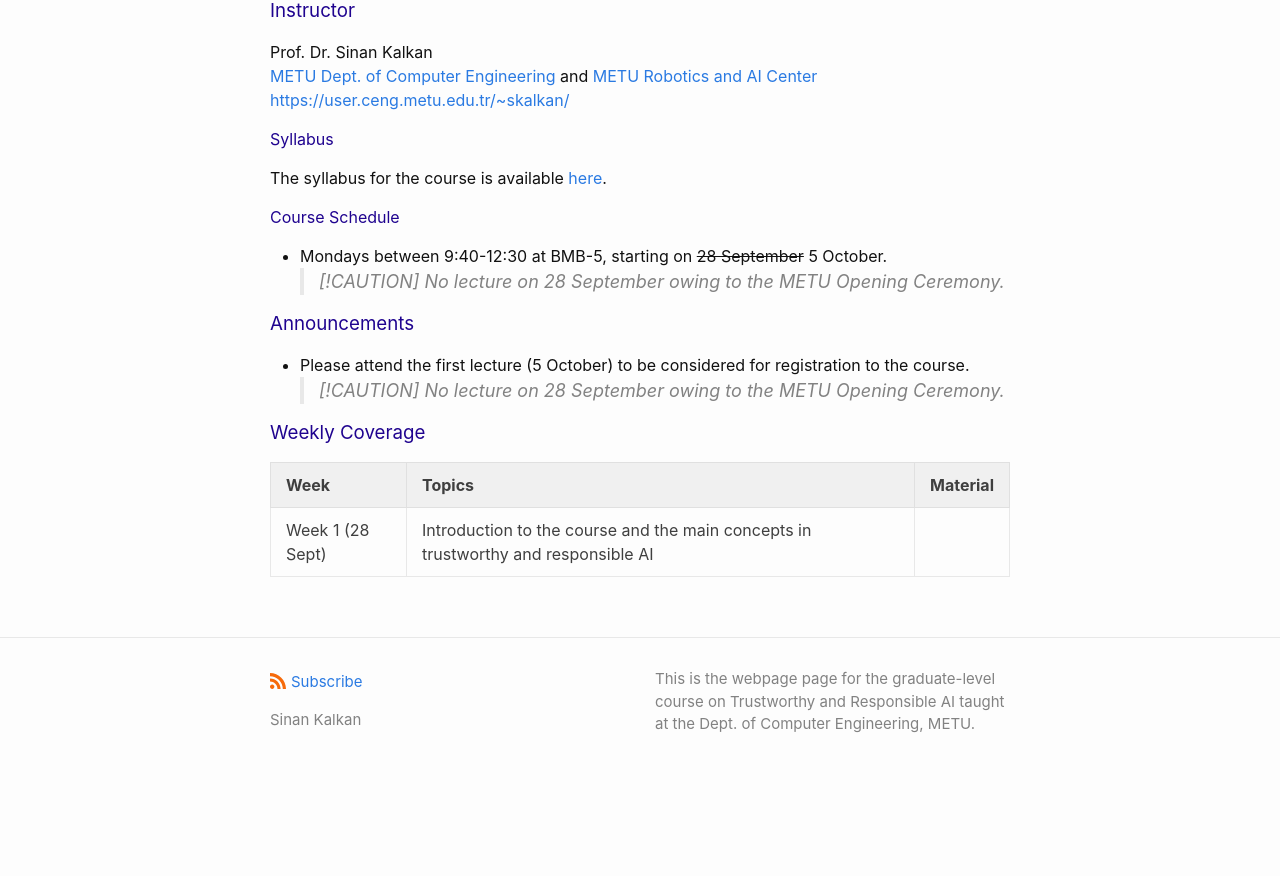
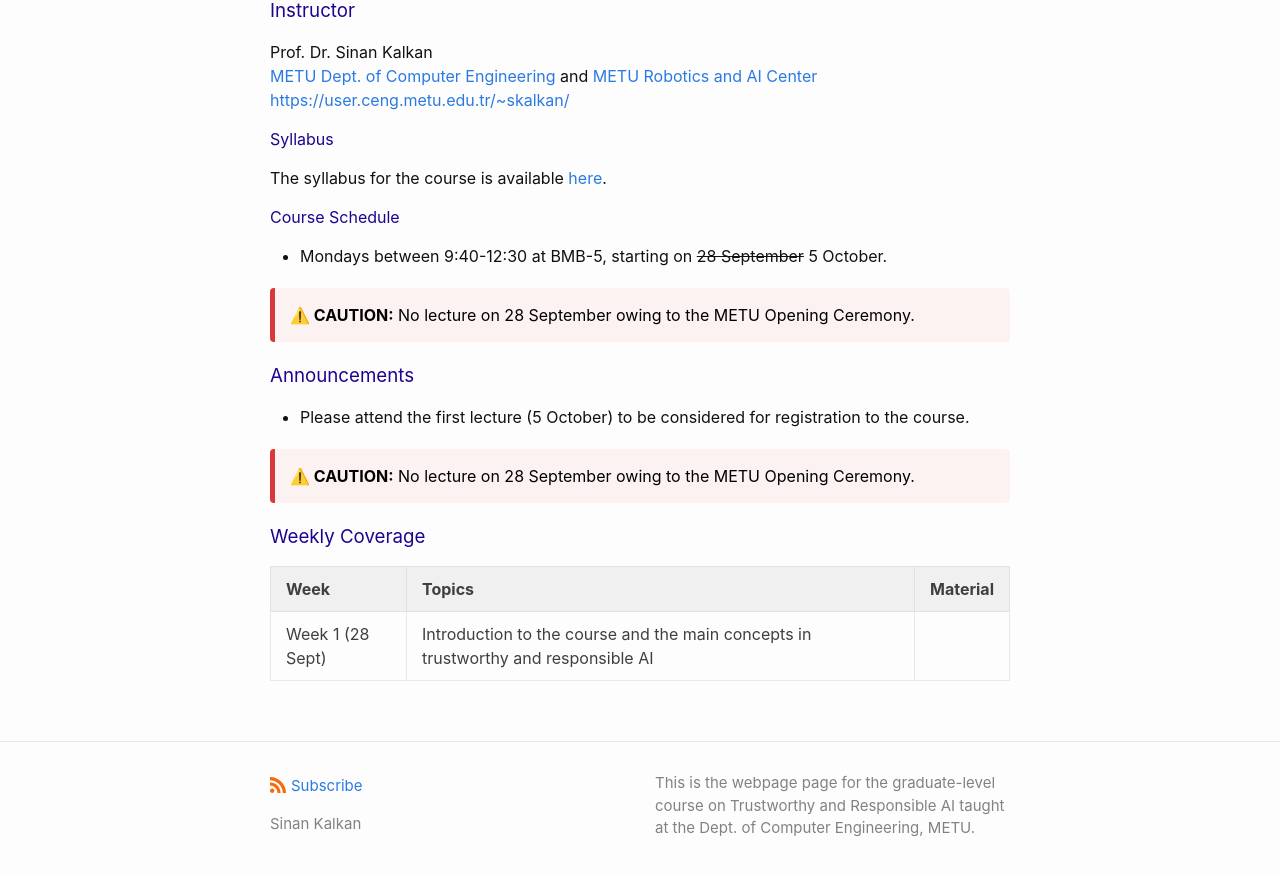
Before and after one commit to metu-trai/metu-trai.github.io, a Jekyll site: the page built from index.md, in a window 1280 px wide and 900 px high, scrolled down 770 px. Shown: the top 876 px of the window. Built offline with Jekyll 4.4.1, drawn with Linux system fonts in a browser that asks for light colours; our own code applies the rules of GitHub Pages for plain Markdown files; before the commit the page ends 1566 px from its top, so only the background shows below that.

Commit message:
Update index.md

```diff
--- a/index.md
+++ b/index.md
@@ -129,14 +129,18 @@ The syllabus for the course is available <a href="CENG7880_Fall2026_Syllabus.pdf
 #### Course Schedule
 
 * Mondays between 9:40-12:30 at BMB-5, starting on <strike>28 September</strike> 5 October.
-> [!CAUTION]
-> No lecture on 28 September owing to the METU Opening Ceremony.
+
+<div style="padding: 15px; border-left: 5px solid #d9383a; background-color: #fdf2f2; color: #000; border-radius: 4px; margin: 20px 0;">
+  <strong>⚠️ CAUTION:</strong> No lecture on 28 September owing to the METU Opening Ceremony.
+</div>
 
 ### <tag id=announcements>Announcements</tag>
 
 * Please attend the first lecture (5 October) to be considered for registration to the course.
-> [!CAUTION]
-> No lecture on 28 September owing to the METU Opening Ceremony.
+
+<div style="padding: 15px; border-left: 5px solid #d9383a; background-color: #fdf2f2; color: #000; border-radius: 4px; margin: 20px 0;">
+  <strong>⚠️ CAUTION:</strong> No lecture on 28 September owing to the METU Opening Ceremony.
+</div>
 
 ### <tag id=weeklycoverage>Weekly Coverage</tag>
 
```
